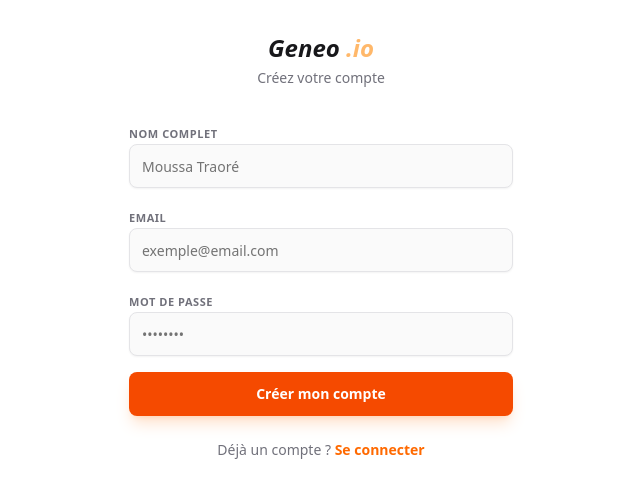
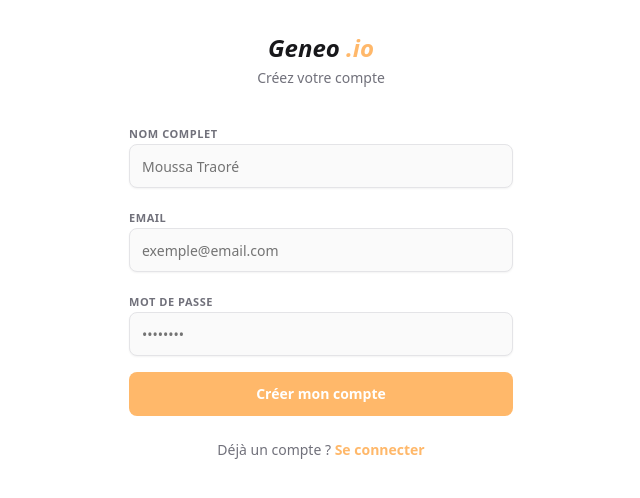
Before and after one commit to KOMI18/geneo, a Next.js app: page /register in a window 1280 px wide. Shown: the top 498 px of the page, without its empty margins (319-959 px from the left). Built offline with nearby package versions, Linux system fonts and the light colour scheme.

Commit message:
style:modifier le couleur des button du login et register

```diff
--- a/src/app/(auth)/login/page.tsx
+++ b/src/app/(auth)/login/page.tsx
@@ -77,7 +77,7 @@ const handleLogin = async (e: React.FormEvent) => {
         <Button
           type="submit"
           disabled={loading}
-          className="w-full h-11 bg-orange-600 hover:bg-orange-700 text-white font-bold shadow-lg shadow-orange-500/20"
+          className="w-full h-11 bg-[#f59e0b]  text-white font-bold "
         >
           {loading ? 'Connexion...' : 'Se connecter'}
         </Button>
@@ -85,7 +85,7 @@ const handleLogin = async (e: React.FormEvent) => {
 
       <p className="text-center text-sm text-zinc-500 mt-6">
         Pas encore de compte ?{' '}
-        <Link href="/register" className="text-orange-500 font-bold hover:underline">
+        <Link href="/register" className="text-[#f59e0b] font-bold hover:underline">
           S'inscrire
         </Link>
       </p>
--- a/src/app/(auth)/register/page.tsx
+++ b/src/app/(auth)/register/page.tsx
@@ -108,7 +108,7 @@ export default function RegisterPage() {
         <Button
           type="submit"
           disabled={loading}
-          className="w-full h-11 bg-orange-600 hover:bg-orange-700 text-white font-bold shadow-lg shadow-orange-500/20"
+          className="w-full h-11 bg-[#ffb86a]  text-white font-bold "
         >
           {loading ? 'Création...' : 'Créer mon compte'}
         </Button>
@@ -116,7 +116,7 @@ export default function RegisterPage() {
 
       <p className="text-center text-sm text-zinc-500 mt-6">
         Déjà un compte ?{' '}
-        <Link href="/login" className="text-orange-500 font-bold hover:underline">
+        <Link href="/login" className="text-[#ffb86a] font-bold hover:underline">
           Se connecter
         </Link>
       </p>
```
